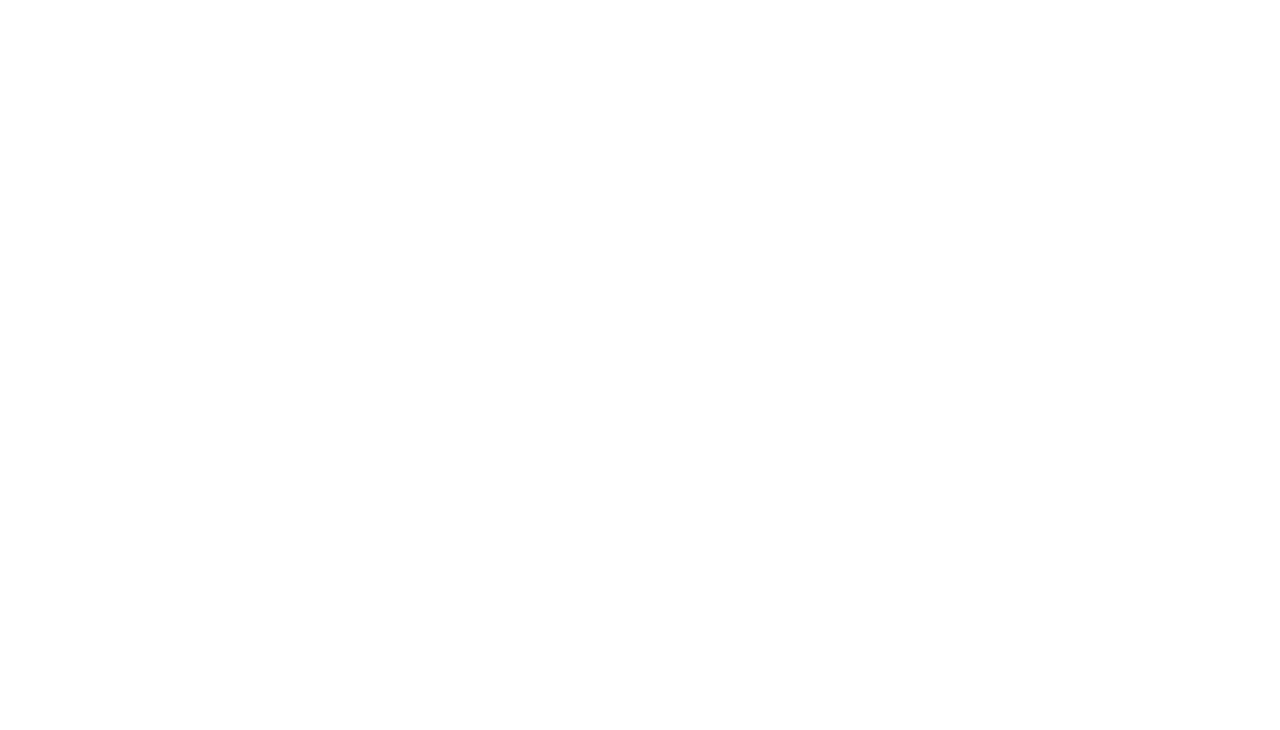
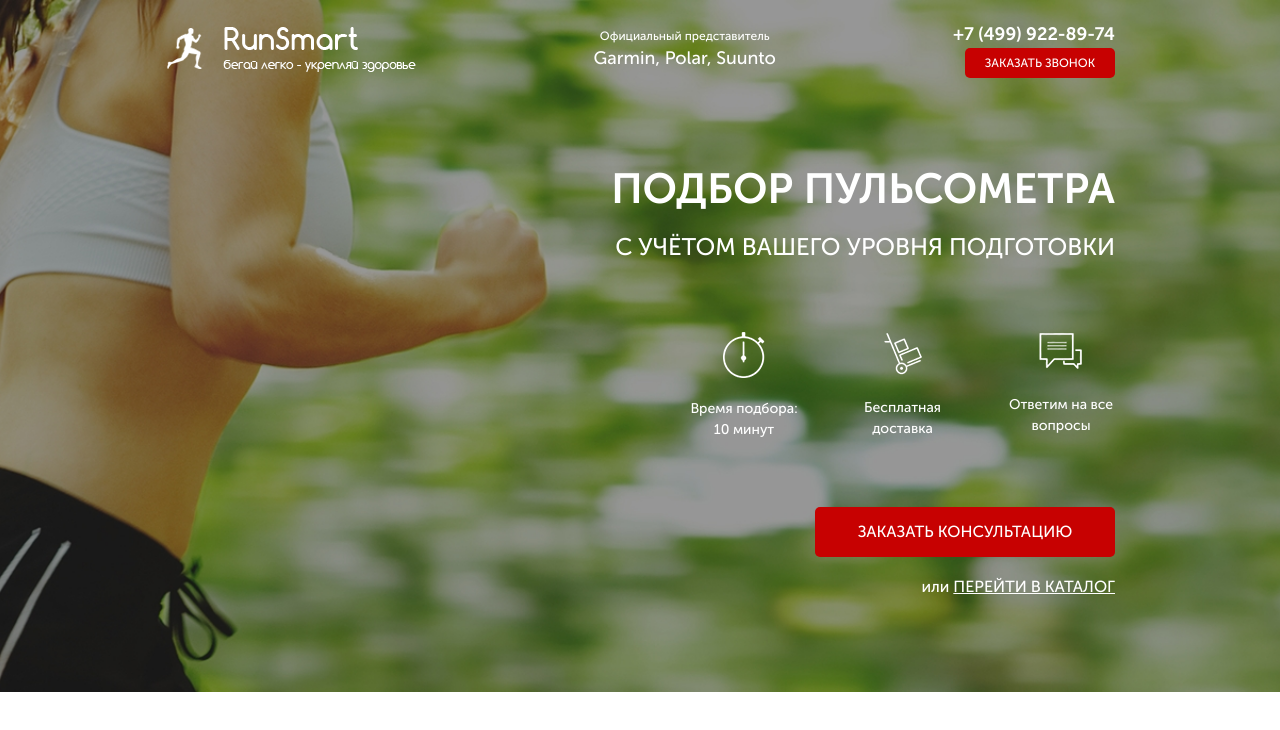
Before and after one commit to V0l0ndem0rt/Puls, a website: page src/index.html in a window 1280 px wide. Drawn offline with nearby package versions, Linux system fonts and the light colour scheme.

Commit message:
Add promo

```diff
--- a/gulpfile.js
+++ b/gulpfile.js
@@ -12,14 +12,7 @@ gulp.task('server', function() {
         server: {
             baseDir: "src"
         },
-<<<<<<< HEAD
         tunnel: true
-=======
-        tunnel: true,
-        host: 'localhost',
-        port: 9000,
-        logPrefix: "g_dogg"
->>>>>>> main
     });
 
     gulp.watch("src/*.html").on('change', browserSync.reload);
--- a/src/index.html
+++ b/src/index.html
@@ -1,16 +1,70 @@
 <!DOCTYPE html>
 <html lang="ru">
+
 <head>
-    <meta charset="UTF-8">
-    <meta name="viewport" content="width=device-width, initial-scale=1.0">
-    <meta http-equiv="X-UA-Compatible" content="ie=edge">
+    <meta charset="UTF-8" />
+    <meta name="viewport" content="width=device-width, initial-scale=1.0" />
+    <meta http-equiv="X-UA-Compatible" content="ie=edge" />
     <title>Pulse</title>
-    <link rel="stylesheet" href="css/bootstrap-reboot.min.css">
-    <link rel="stylesheet" href="css/font.css">
-    <link rel="stylesheet" href="css/slick.css">
-    <link rel="stylesheet" href="css/animate.css">
-    <link rel="stylesheet" href="css/style.min.css">
+    <link rel="stylesheet" href="css/bootstrap-reboot.min.css" />
+    <link rel="stylesheet" href="css/font.css" />
+    <link rel="stylesheet" href="css/slick.css" />
+    <link rel="stylesheet" href="css/animate.css" />
+    <link rel="stylesheet" href="css/style.min.css" />
 </head>
+
 <body>
+    <div class="promo">
+        <div class="container">
+            <header class="header">
+                <a href="" class="header__log">
+                    <img src="icons/logo.png" alt="logo" />
+                </a>
+                <div class="header__official">
+                    Официальный представитель
+                    <span>Garmin, Polar, Suunto</span>
+                </div>
+                <div class="header__contacts">
+                    <a href="tel:+74999228974" class="header__phone">+7 (499) 922-89-74</a>
+                    <button class="button">заказать звонок</button>
+                </div>
+            </header>
+
+            <div class="promo__wrapper">
+                <h1 class="promo__header">Подбор пульсометра</h1>
+                <h2 class="promo__subheader">
+                    с учётом Вашего уровня подготовки
+                </h2>
+
+                <div class="promo__icons">
+                    <div class="promo__icon">
+                        <img src="icons/main_screen/timer.png" alt="timer">
+                        Время подбора:
+                        10 минут
+                    </div>
+                    <div class="promo__icon">
+                        <img src="icons/main_screen/hand-cart.png" alt="hand-cart">
+                        Бесплатная
+                        доставка
+                    </div>
+                    <div class="promo__icon">
+                        <img src="icons/main_screen/messages.png" alt="messages">
+                        Ответим
+                        на все вопросы
+                    </div>
+                </div>
+
+                <button data-modal="consultation" class="button button_main">заказать кОНСУЛЬТАЦИЮ</button>
+                <div class="promo__link">
+                    или
+                    <a href="#">ПЕРЕЙТИ В КАТАЛОГ</a>
+                </div>
+
+            </div>
+        </div>
+    </div>
+
+
+</body>
 
 </html>
--- a/src/sass/style.scss
+++ b/src/sass/style.scss
@@ -8,7 +8,7 @@
     margin: 0 auto;
 }
 @import 'blocks/promo';
-@import 'blocks/header.scss';
+@import 'blocks/header';
 @import 'blocks/buttons';
 @import 'blocks/advantages';
 @import 'blocks/titles';
```
Also changed, not shown: src/css/style.min.css.
